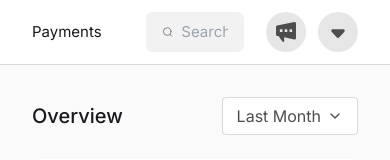
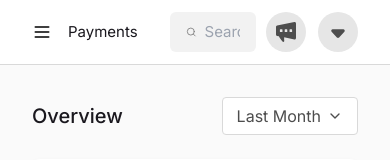
Before and after one commit to ChhikaraBRUH/dukaan-assignment, a Next.js app: page / in a window 390 px wide. Shown: the top 160 px of the page. Built offline with nearby package versions, Linux system fonts and the light colour scheme.

Commit message:
feat: add mobile menu sheet

```diff
--- a/src/components/header/index.tsx
+++ b/src/components/header/index.tsx
@@ -1,14 +1,20 @@
 import { icons } from "@/components/icons";
 import { HelpCircleIcon, SearchIcon } from "lucide-react";
 
+import MobileMenu from "../sidebar/MobileMenu";
+
 export default function Header() {
   return (
-    <header className="sticky top-0 grid w-full grid-cols-3 gap-4 border-b border-b-[#D9D9D9] bg-white px-8 py-3">
-      <HeaderTitle />
+    <header className="sticky top-0 flex flex-row items-center gap-4 border-b border-b-[#D9D9D9] bg-white px-8 py-3">
+      <MobileMenu />
 
-      <SearchBox />
+      <div className="grid w-full grid-cols-3 gap-4">
+        <HeaderTitle />
 
-      <ActionButtons />
+        <SearchBox />
+
+        <ActionButtons />
+      </div>
     </header>
   );
 }
--- /dev/null
+++ b/src/components/sidebar/MobileMenu.tsx
@@ -0,0 +1,17 @@
+import { Sheet, SheetContent, SheetTrigger } from "@/components/ui/Sheet";
+import { MenuIcon } from "lucide-react";
+
+import { SidebarContent } from "./index";
+
+export default function MobileMenu() {
+  return (
+    <Sheet>
+      <SheetTrigger>
+        <MenuIcon size={20} className="h-5 w-5 cursor-pointer lg:hidden" />
+      </SheetTrigger>
+      <SheetContent side="left" className="w-full overflow-y-auto bg-[#1E2640]">
+        <SidebarContent />
+      </SheetContent>
+    </Sheet>
+  );
+}
--- a/src/components/sidebar/index.tsx
+++ b/src/components/sidebar/index.tsx
@@ -6,8 +6,16 @@ import Link from "next/link";
 
 export default function Sidebar() {
   return (
-    <aside className="fixed flex h-[100vh] w-[224px] shrink-0 flex-col items-center justify-between gap-6 overflow-auto bg-[#1E2640] px-2 py-4">
-      <div className="flex w-full flex-col gap-6">
+    <aside className="fixed flex h-[100vh] w-[224px] shrink-0 flex-col items-center justify-between overflow-y-auto bg-[#1E2640] px-2 py-4">
+      <SidebarContent />
+    </aside>
+  );
+}
+
+export function SidebarContent() {
+  return (
+    <>
+      <div className="flex w-full flex-col gap-6 pb-6">
         <StoreName />
 
         <div className="flex w-full flex-col gap-1">
@@ -20,7 +28,7 @@ export default function Sidebar() {
       <div className="w-full px-2">
         <AvailableCredits />
       </div>
-    </aside>
+    </>
   );
 }
 
--- a/src/components/ui/Sheet.tsx
+++ b/src/components/ui/Sheet.tsx
@@ -3,7 +3,7 @@
 import cn from "@/utils/cn";
 import * as SheetPrimitive from "@radix-ui/react-dialog";
 import { cva, type VariantProps } from "class-variance-authority";
-import { X } from "lucide-react";
+import { XCircleIcon } from "lucide-react";
 import * as React from "react";
 
 const Sheet = SheetPrimitive.Root;
@@ -65,7 +65,7 @@ const SheetContent = React.forwardRef<
     >
       {children}
       <SheetPrimitive.Close className="ring-offset-background focus:ring-ring data-[state=open]:bg-secondary absolute right-4 top-4 rounded-sm opacity-70 transition-opacity hover:opacity-100 focus:outline-none focus:ring-2 focus:ring-offset-2 disabled:pointer-events-none">
-        <X className="h-4 w-4" />
+        <XCircleIcon className="h-4 w-4 text-white" />
         <span className="sr-only">Close</span>
       </SheetPrimitive.Close>
     </SheetPrimitive.Content>
--- a/tailwind.config.ts
+++ b/tailwind.config.ts
@@ -9,6 +9,6 @@ const config: Config = {
   theme: {
     extend: {},
   },
-  plugins: [],
+  plugins: [require("tailwindcss-animate")],
 };
 export default config;
```
